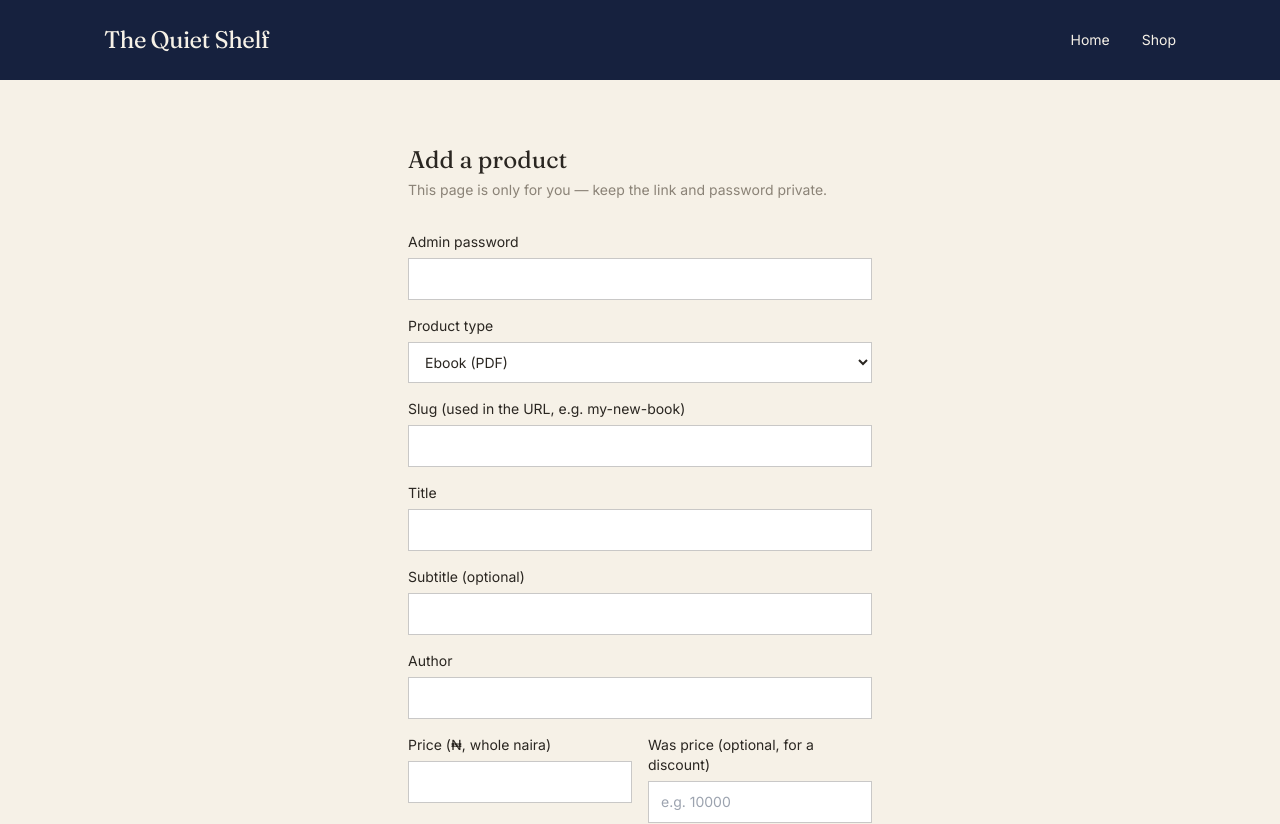
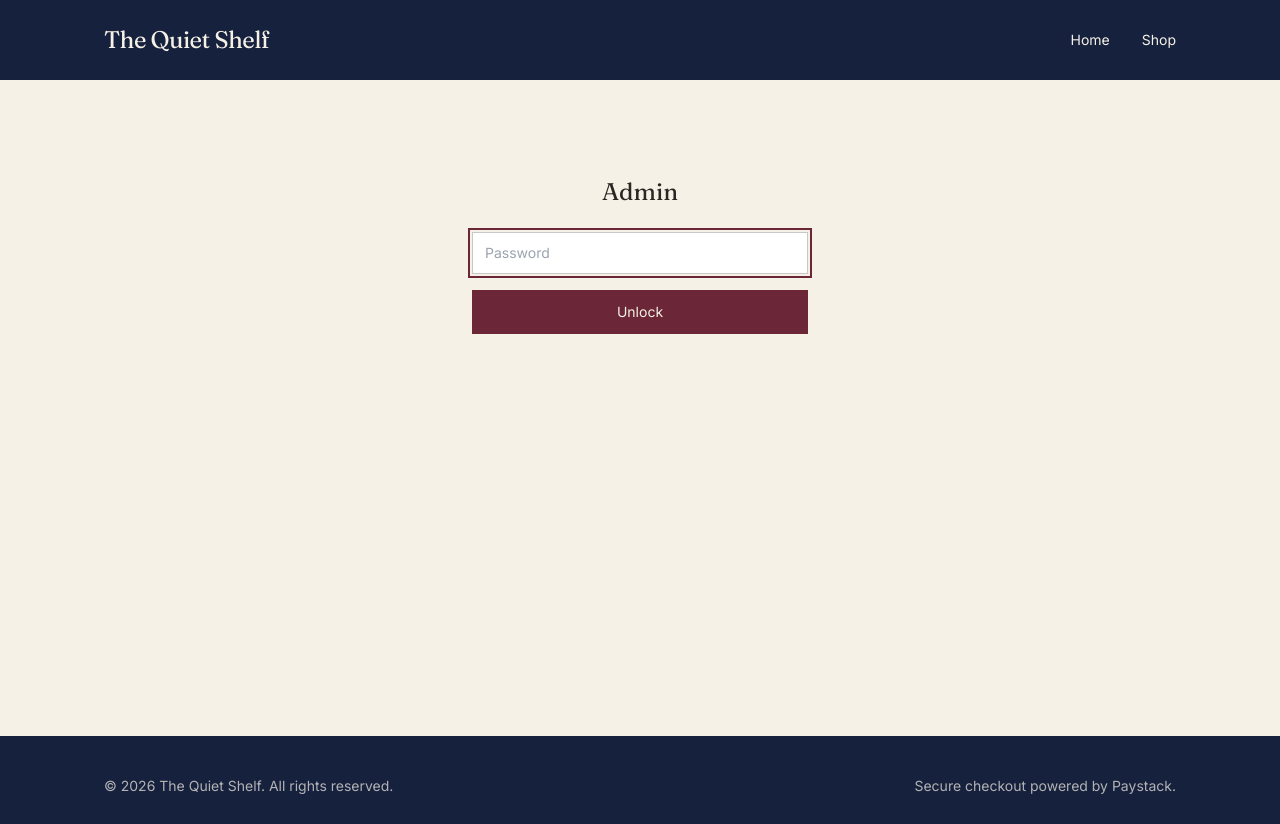
Before and after one commit to megaKing-001/ebook-store, a Next.js app: page /admin/add-book in a window 1280 px wide. Shown: the top 824 px of the page. Built offline with nearby package versions, Linux system fonts and the light colour scheme.

Commit message:
Refactor AddBookPage to use AdminGate for password
Removed password input field and wrapped AddBookForm with AdminGate.

```diff
--- a/app/admin/add-book/page.js
+++ b/app/admin/add-book/page.js
@@ -1,6 +1,7 @@
 "use client";
 
 import { useState } from "react";
+import AdminGate from "@/components/AdminGate";
 
 const emptyForm = {
   slug: "",
@@ -19,7 +20,10 @@ const emptyForm = {
 };
 
 export default function AddBookPage() {
-  const [password, setPassword] = useState("");
+  return <AdminGate>{(password) => <AddBookForm password={password} />}</AdminGate>;
+}
+
+function AddBookForm({ password }) {
   const [form, setForm] = useState(emptyForm);
   const [coverFile, setCoverFile] = useState(null);
   const [mainFile, setMainFile] = useState(null);
@@ -81,16 +85,6 @@ export default function AddBookPage() {
       <p className="text-stone text-sm mb-8">This page is only for you — keep the link and password private.</p>
 
       <form onSubmit={handleSubmit} className="space-y-4">
-        <Field label="Admin password">
-          <input
-            type="password"
-            required
-            value={password}
-            onChange={(e) => setPassword(e.target.value)}
-            className="w-full border border-charcoal/25 bg-white px-3 py-2.5 text-sm"
-          />
-        </Field>
-
         <Field label="Product type">
           <select
             value={form.type}
```
